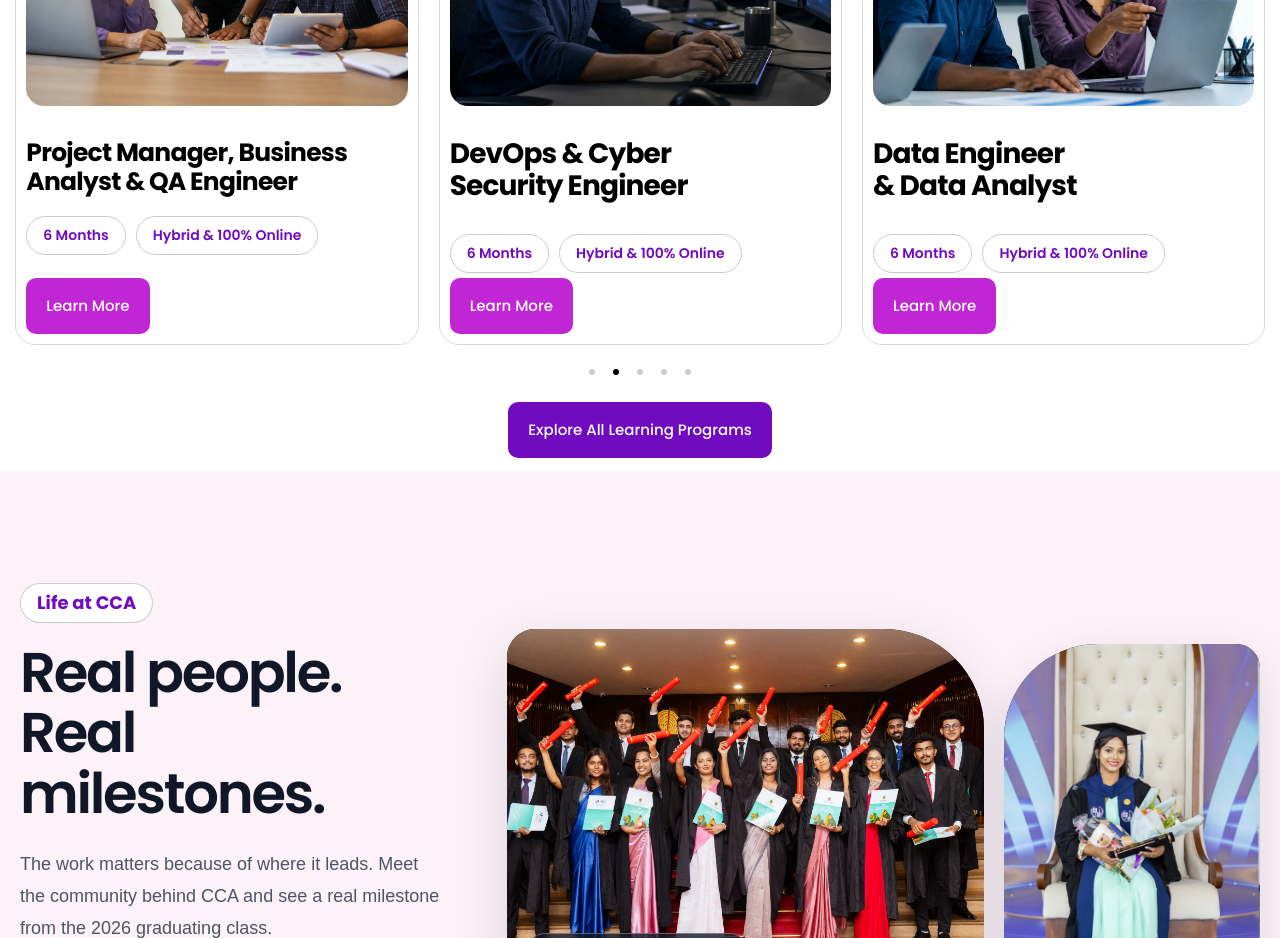
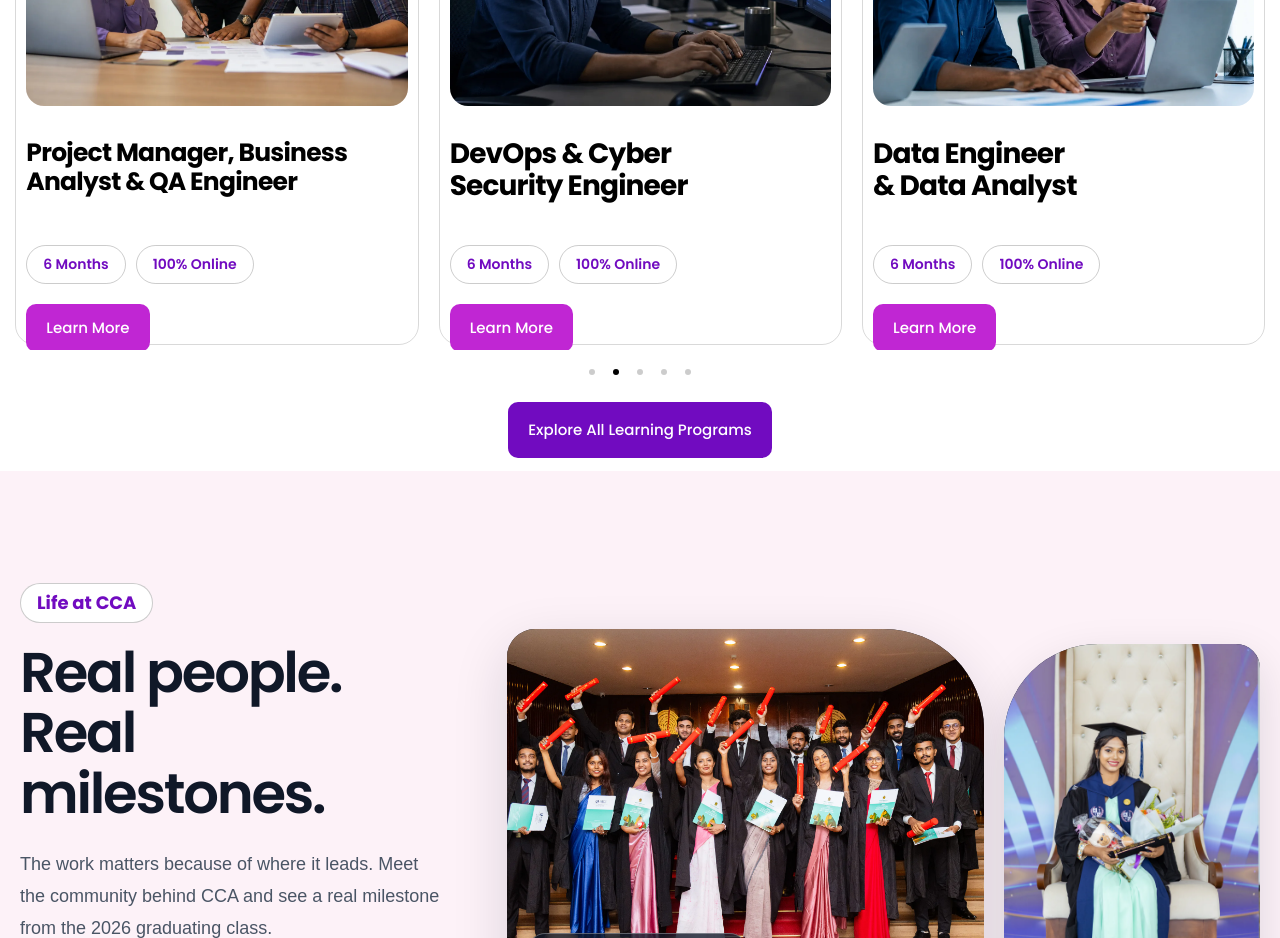
Before and after one commit to codezelat/codezelaca-website, a Next.js app: page / in a window 1280 px wide. Shown: the part 2920-3858 px from the top of the page. Built offline with nearby package versions, Linux system fonts and the light colour scheme; a web font is replaced by a local one.

Commit message:
Align programme cards and availability messaging

```diff
--- a/components/catalog/ProgrammeCard.tsx
+++ b/components/catalog/ProgrammeCard.tsx
@@ -18,7 +18,7 @@ export function ProgrammeCard({ programme }: { programme: ProgrammeCatalogEntry
         />
       </Link>
       <div className="flex flex-1 flex-col px-3 pb-4 pt-6 sm:px-4">
-        <h2 className="font-sans text-[24px] font-bold leading-[1.15] tracking-[-0.03em] text-black sm:text-[27px]">
+        <h2 className="font-sans text-[24px] font-bold leading-[1.15] tracking-[-0.03em] text-black sm:text-[27px] md:min-h-[94px]">
           <Link href={`/programs/${programme.slug}/`} className="transition-colors hover:text-primary-bright">
             {programme.title}
           </Link>
@@ -28,15 +28,17 @@ export function ProgrammeCard({ programme }: { programme: ProgrammeCatalogEntry
             <Clock3 aria-hidden="true" className="size-4" />6 Months
           </span>
           <span className="inline-flex items-center gap-2 rounded-full border border-black/15 px-3 py-2 font-sans text-[12px] font-semibold text-primary-deep">
-            <Laptop2 aria-hidden="true" className="size-4" />Hybrid &amp; Online
+            <Laptop2 aria-hidden="true" className="size-4" />{programme.intakeStatus === "open" ? "100% Online" : "Hybrid & Online"}
           </span>
         </div>
-        <Link
-          href={`/programs/${programme.slug}/`}
-          className="mt-7 inline-flex min-h-12 w-full items-center justify-center rounded-[10px] bg-primary px-5 font-sans text-[14px] font-semibold text-white transition hover:-translate-y-0.5 hover:bg-primary-bright"
-        >
-          View {programme.title}
-        </Link>
+        <div className="mt-auto pt-7">
+          <Link
+            href={`/programs/${programme.slug}/`}
+            className="inline-flex min-h-12 w-full items-center justify-center rounded-[10px] bg-primary px-5 py-3 text-center font-sans text-[14px] font-semibold leading-5 text-white transition hover:-translate-y-0.5 hover:bg-primary-bright"
+          >
+            View {programme.title}
+          </Link>
+        </div>
       </div>
     </article>
   );
--- a/components/catalog/ProgrammeDetailPage.tsx
+++ b/components/catalog/ProgrammeDetailPage.tsx
@@ -44,7 +44,7 @@ export function ProgrammeDetailPage({ programme }: { programme: ProgrammeCatalog
             <p className="mt-7 max-w-[720px] font-body text-[16px] leading-7 text-muted-foreground lg:text-[18px] lg:leading-8">{programme.heroDescription}</p>
             <div className="mt-9 flex flex-col items-start gap-3 sm:flex-row sm:flex-wrap">
               <ActionLink href={whatsappRegistration} showArrow className="min-w-[168px]">Register Now</ActionLink>
-              <ActionLink href="#course-breakdown" variant="outline" className="min-w-[220px]">View Course Breakdown</ActionLink>
+              {!intakeIsOpen ? <ActionLink href="#course-breakdown" variant="outline" className="min-w-[220px]">View Course Breakdown</ActionLink> : null}
               {programme.brochureUrl ? <ActionLink href={programme.brochureUrl} variant="outline" className="min-w-[210px]"><BookOpenText aria-hidden="true" className="size-4" />View Programme Guide</ActionLink> : null}
             </div>
             <div className="mt-9 grid max-w-[620px] gap-3 sm:grid-cols-2">
@@ -90,7 +90,7 @@ export function ProgrammeDetailPage({ programme }: { programme: ProgrammeCatalog
           <div className="mt-10 grid gap-4 sm:grid-cols-2 lg:grid-cols-4">
             {[
               [Clock3, "6 Months", "Structured career sprint"],
-              [Laptop2, "Hybrid & Online", "Flexible guided learning"],
+              [Laptop2, intakeIsOpen ? "100% Online" : "Hybrid & Online", "Flexible guided learning"],
               [Award, "Verified Work", "Portfolio-ready evidence"],
               [UsersRound, "Expert Mentors", "Professional feedback"],
             ].map(([Icon, title, description]) => {
--- a/components/home/ProgramsCarousel.tsx
+++ b/components/home/ProgramsCarousel.tsx
@@ -42,14 +42,16 @@ export function ProgramsCarousel() {
                     <Image src={program.image} alt={program.alt} fill quality={90} sizes="400px" className="object-cover object-center" />
                   </div>
                   <div className="flex min-h-[213px] flex-1 flex-col pt-8 lg:min-h-[228px]">
-                    <h3 className={cn("text-balance font-sans text-[28px] font-bold leading-[32px] tracking-[-0.03em] text-black", program.title.length > 32 && "text-[23px] leading-[27px] lg:text-[25px] lg:leading-[29px]")}>{program.title}</h3>
-                    <div className={cn("mt-8 flex flex-wrap gap-[10px]", program.title.length > 32 && "mt-5")}>
+                    <h3 className={cn("min-h-[87px] text-balance font-sans text-[28px] font-bold leading-[32px] tracking-[-0.03em] text-black", program.title.length > 32 && "text-[23px] leading-[27px] lg:text-[25px] lg:leading-[29px]")}>{program.title}</h3>
+                    <div className="mt-5 flex flex-wrap gap-[10px]">
                       <span className="rounded-full border border-black/20 px-4 py-2 font-sans text-[14px] font-semibold text-primary-deep">6 Months</span>
-                      <span className="rounded-full border border-black/20 px-4 py-2 font-sans text-[14px] font-semibold text-primary-deep">Hybrid &amp; 100% Online</span>
+                      <span className="rounded-full border border-black/20 px-4 py-2 font-sans text-[14px] font-semibold text-primary-deep">100% Online</span>
                     </div>
-                    <ActionLink href={`/programs/${program.slug}/`} className="mt-auto w-fit px-5">
-                      Learn More<span className="sr-only"> about {program.title}</span>
-                    </ActionLink>
+                    <div className="mt-auto pt-5">
+                      <ActionLink href={`/programs/${program.slug}/`} className="min-h-12 w-fit px-5">
+                        Learn More<span className="sr-only"> about {program.title}</span>
+                      </ActionLink>
+                    </div>
                   </div>
                 </article>
               </div>
--- a/components/pages/DivisionsPage.tsx
+++ b/components/pages/DivisionsPage.tsx
@@ -44,7 +44,7 @@ export function DivisionsPage() {
                   ))}
                 </ul>
                 <div className="mt-9 flex w-full flex-col gap-3 sm:flex-row">
-                  <ActionLink href={division.href} showArrow className="min-w-[190px]">View Program Details</ActionLink>
+                  <ActionLink href={division.href} showArrow className="min-w-[190px]">View Programs</ActionLink>
                   <ActionLink href={whatsappRegistration} variant="outline" className="min-w-[210px]">Reserve Your Seat Now!</ActionLink>
                 </div>
               </div>
--- a/scripts/qa-home.mjs
+++ b/scripts/qa-home.mjs
@@ -7,18 +7,6 @@ const expectedTitle = "Codezela Career Accelerator - #1 Tech Career Program In S
 const expectedDescription =
   "Launch your tech career in months, not years. Join Sri Lanka’s top accelerator with SITC & LBC Group UK. Get DEC recognized certification & hired. Apply now.";
 const expectedProgramImagePaths = [
-  "/images/programs/detail/full-stack-developer.webp",
-  "/images/programs/detail/ai-ml-engineer.webp",
-  "/images/programs/detail/back-end-developer.webp",
-  "/images/programs/detail/business-analyst.webp",
-  "/images/programs/detail/cyber-security-engineer.webp",
-  "/images/programs/detail/data-analyst.webp",
-  "/images/programs/detail/data-engineer.webp",
-  "/images/programs/detail/data-scientist.webp",
-  "/images/programs/detail/devops-engineer.webp",
-  "/images/programs/detail/digital-marketing-specialist.webp",
-  "/images/programs/detail/front-end-developer.webp",
-  "/images/programs/detail/graphic-designer.webp",
   "/images/programs/full-stack-software-engineer.webp",
   "/images/programs/project-manager-business-analyst-qa-engineer.webp",
   "/images/programs/devops-cyber-security-engineer.webp",
```
